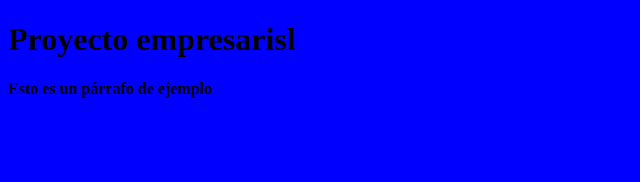
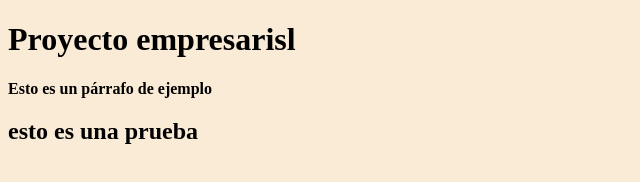
Before and after one commit to DaniloAlexander/CursoGIt, a plain HTML site: page index.html in a window 1280 px wide. Shown: the whole page, without its empty margins (0-640 px from the left). Drawn offline with Linux system fonts and the light colour scheme.

Commit message:
este cambio lo vamos a borrar

```diff
--- a/css/estilos.css
+++ b/css/estilos.css
@@ -2,4 +2,5 @@ body {
     background-color: #00f;
     font-weight: bold;
     color: black;
+    background-color: antiquewhite;
 }
--- a/index.html
+++ b/index.html
@@ -9,5 +9,6 @@
 <body>
     <h1>Proyecto empresarisl</h1>
     <p>Esto es un párrafo de ejemplo</p>
+    <h2>esto es una prueba</h2>
 </body>
 </html>
```
